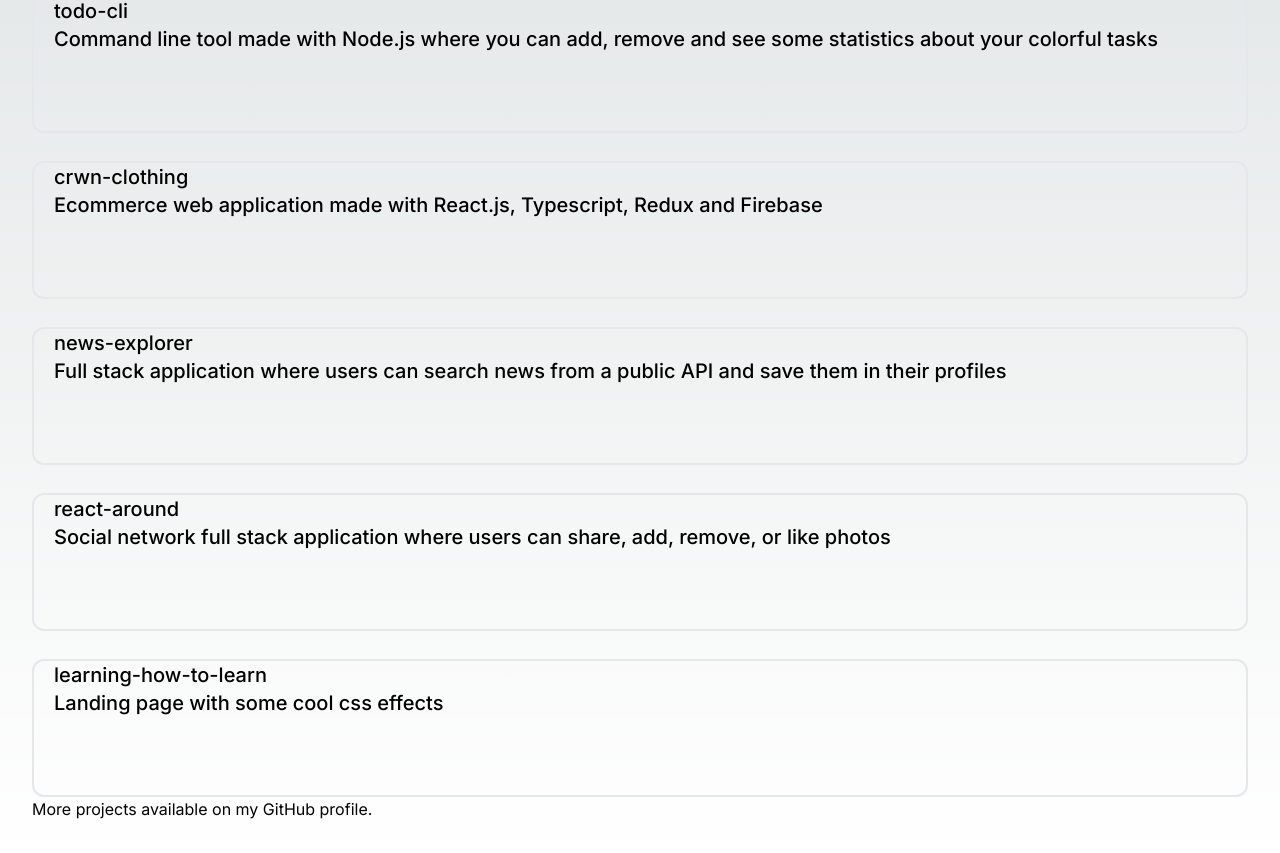
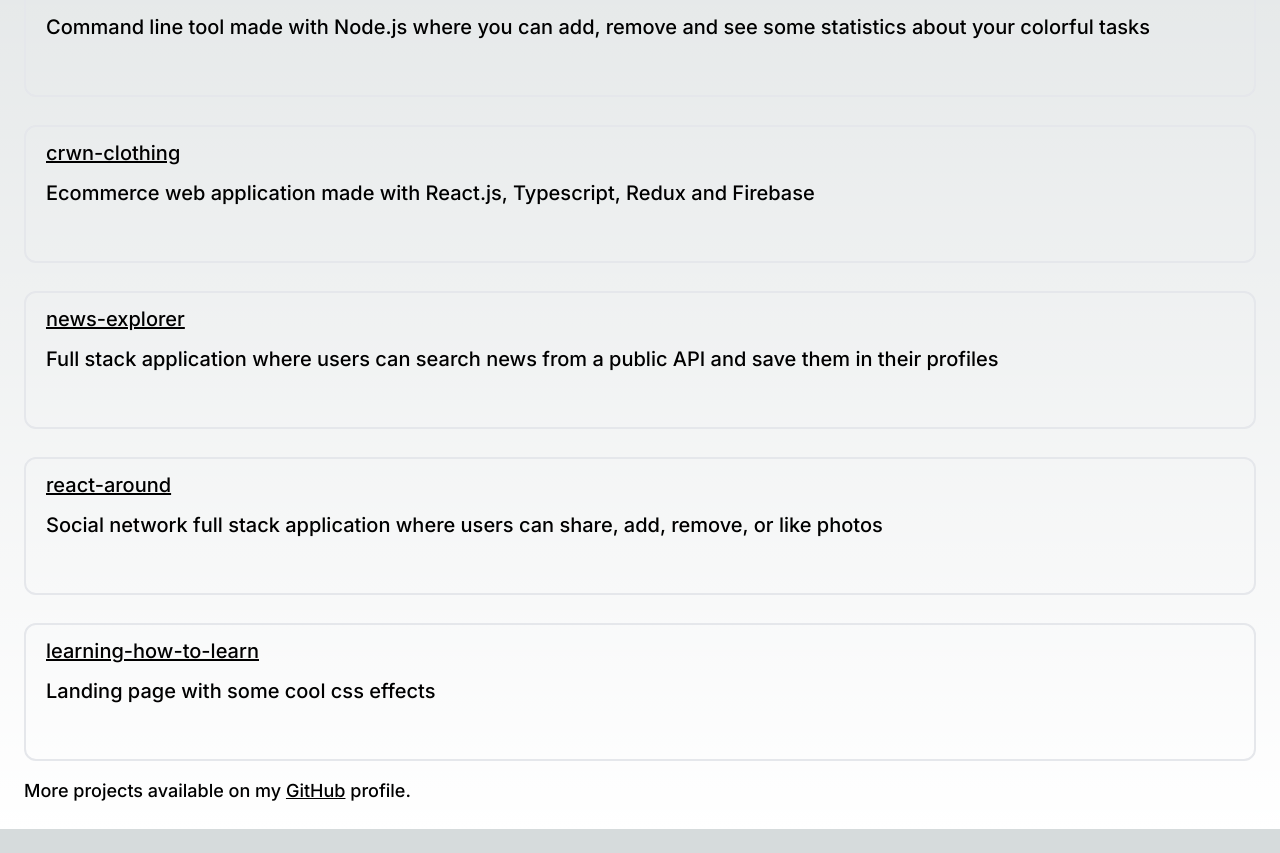
Before and after one commit to timothyrusso/personal-website-next, a Next.js app: page / in a window 1280 px wide. Shown: the part 551-1404 px from the top of the page. After the commit the page ends 1380 px from the top, so only its background shows below. Built offline with nearby package versions, Linux system fonts and the light colour scheme.

Commit message:
feat: update fonts

```diff
--- a/app/page.tsx
+++ b/app/page.tsx
@@ -4,7 +4,7 @@ import { ProjectsGrid } from '@/components/ProjectsGrid/ProjectsGrid';
 
 export default function Home() {
   return (
-    <main className="flex min-h-screen flex-col p-8 2xl:px-96">
+    <main className="flex min-h-screen flex-col p-6 2xl:px-96">
       <Title />
       <Description />
       <ProjectsGrid />
--- a/components/ProjectCard/ProjectCard.tsx
+++ b/components/ProjectCard/ProjectCard.tsx
@@ -14,8 +14,8 @@ export const ProjectCard: FC<PrjectCardProps> = ({
   return (
     <li className="flex justify-start flex-col text-xl font-medium border-2 px-5 rounded-xl min-h-project-card">
       <a href={link} target="_blank">
-        <h2>{title}</h2>
-        <p>{description}</p>
+        <h2 className="mb-3 mt-3 underline">{title}</h2>
+        <p className="mb-3">{description}</p>
       </a>
     </li>
   );
--- a/components/ProjectsGrid/ProjectsGrid.tsx
+++ b/components/ProjectsGrid/ProjectsGrid.tsx
@@ -15,9 +15,13 @@ export const ProjectsGrid = () => {
           />
         ))}
       </ul>
-      <div>
+      <div className="text-lg font-medium mt-4">
         More projects available on my{' '}
-        <a href="https://github.com/timothyrusso" target="_blank">
+        <a
+          className="underline"
+          href="https://github.com/timothyrusso"
+          target="_blank"
+        >
           GitHub
         </a>{' '}
         profile.
```
